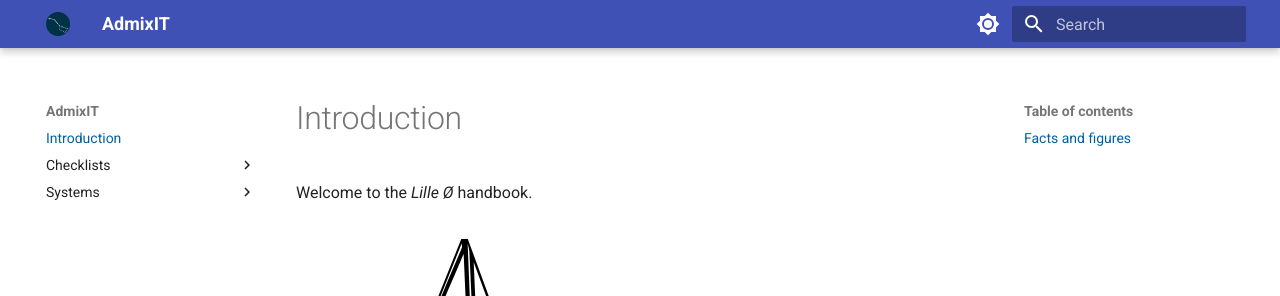
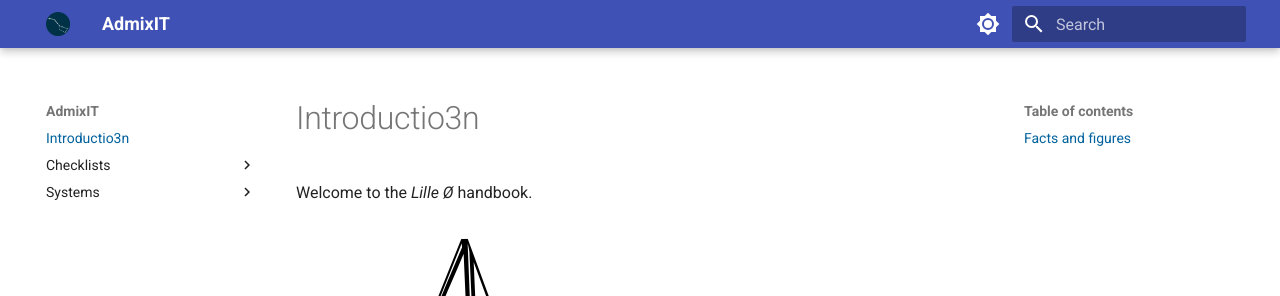
Before and after one commit to meri-imperiumi/handbook, an MkDocs documentation site: the page built from docs/index2.md, in a window 1280 px wide and 1157 px high. Shown: the top 296 px of the window. Built offline with MkDocs 1.6.1 and Material for MkDocs 9.7.7, drawn with Linux system fonts in a browser that asks for light colours.

Commit message:
vault backup: 2025-02-15 18:32:56

```diff
--- a/docs/index2.md
+++ b/docs/index2.md
@@ -1,4 +1,4 @@
-# Introduction
+# Introductio3n
 
 Welcome to the _Lille Ø_ handbook.
 
```
